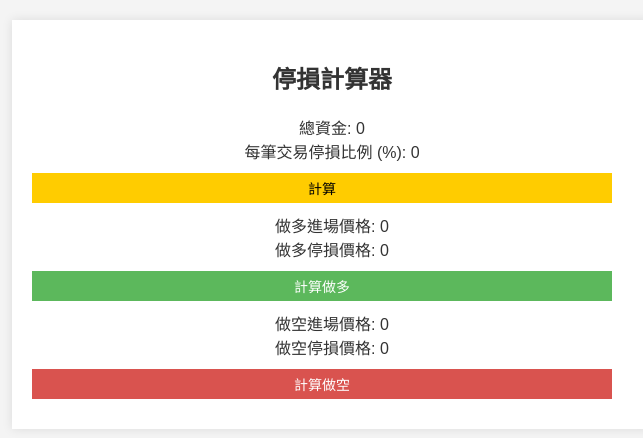
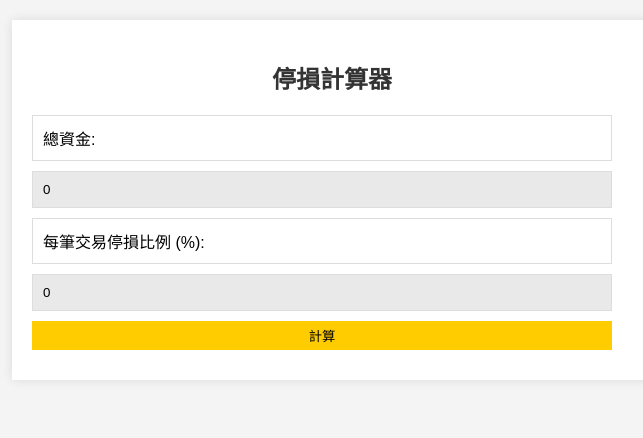
Before and after one commit to murmurcats/STOPLOSS, a Flask app: page / in a window 1280 px wide. Shown: the top 438 px of the page, without its empty margins (308-951 px from the left). Run offline with Flask 3, Linux system fonts and the light colour scheme.

Commit message:
Update index.html

```diff
--- a/templates/index.html
+++ b/templates/index.html
@@ -19,11 +19,11 @@
             background-color: #fff;
             box-shadow: 0 0 10px rgba(0, 0, 0, 0.1);
         }
-        h2, .non-input-title {
+        h2 {
             text-align: center;
             color: #333;
         }
-        label, input, .button {
+        label, input, button {
             display: block;
             width: calc(100% - 20px);
             padding: 10px;
@@ -31,9 +31,11 @@
             border: 1px solid #ddd;
             box-sizing: border-box;
         }
-        .button {
-            font-size: 14px; /* Makes buttons smaller */
-            padding: 5px;
+        input[type=number] {
+            background-color: #e9e9e9;
+        }
+        button {
+            padding: 5px 10px;
             border: none;
             margin-top: 10px;
             cursor: pointer;
@@ -50,7 +52,7 @@
             background-color: #d9534f; /* Red */
             color: white;
         }
-        .button:hover {
+        button:hover {
             opacity: 0.8;
         }
         .result {
@@ -63,13 +65,16 @@
         }
         /* Responsive adjustments */
         @media (max-width: 768px) {
-            .button {
+            label, input, button {
                 font-size: 16px;
             }
             .container {
                 width: 95%;
                 margin: 10px auto;
                 padding: 10px;
+            }
+            .button {
+                padding: 10px 20px;
             }
         }
     </style>
@@ -78,11 +83,13 @@
     <div class="container">
         <h2>停損計算器</h2>
         <form method="post">
-            <div class="non-input-title">總資金: {{ total_capital }}</div>
+            <label for="total_capital">總資金:</label>
+            <input type="number" id="total_capital" name="total_capital" value="{{ total_capital }}" step="any">
 
-            <div class="non-input-title">每筆交易停損比例 (%): {{ stop_loss_percentage }}</div>
+            <label for="stop_loss_percentage">每筆交易停損比例 (%):</label>
+            <input type="number" id="stop_loss_percentage" name="stop_loss_percentage" value="{{ stop_loss_percentage }}" step="0.01">
 
-            <button type="submit" class="button calculate-button">計算</button>
+            <button type="submit" class="calculate-button">計算</button>
 
             {% if stop_loss_amount > 0 %}
                 <div class="result">
@@ -91,12 +98,14 @@
             {% endif %}
 
             <!-- 做多操作 -->
-            <div id="long_operation" class="{{ 'hidden' if not show_long_operation }}">
-                <div class="non-input-title">做多進場價格: {{ long_entry_price }}</div>
+            <div id="long_operation" style="{{ 'display:none;' if not show_long_operation }}">
+                <label for="long_entry_price">做多進場價格:</label>
+                <input type="number" id="long_entry_price" name="long_entry_price" value="{{ long_entry_price }}" step="any">
 
-                <div class="non-input-title">做多停損價格: {{ long_stop_loss_price }}</div>
+                <label for="long_stop_loss_price">做多停損價格:</label>
+                <input type="number" id="long_stop_loss_price" name="long_stop_loss_price" value="{{ long_stop_loss_price }}" step="any">
 
-                <button type="submit" name="long_calculate" class="button long-calculate-button">計算做多</button>
+                <button type="submit" name="long_calculate" class="long-calculate-button">計算做多</button>
             </div>
 
             {% if long_results_shown %}
@@ -107,12 +116,14 @@
             {% endif %}
 
             <!-- 做空操作 -->
-            <div id="short_operation" class="{{ 'hidden' if not show_short_operation }}">
-                <div class="non-input-title">做空進場價格: {{ short_entry_price }}</div>
+            <div id="short_operation" style="{{ 'display:none;' if not show_short_operation }}">
+                <label for="short_entry_price">做空進場價格:</label>
+                <input type="number" id="short_entry_price" name="short_entry_price" value="{{ short_entry_price }}" step="any">
 
-                <div class="non-input-title">做空停損價格: {{ short_stop_loss_price }}</div>
+                <label for="short_stop_loss_price">做空停損價格:</label>
+                <input type="number" id="short_stop_loss_price" name="short_stop_loss_price" value="{{ short_stop_loss_price }}" step="any">
 
-                <button type="submit" name="short_calculate" class="button short-calculate-button">計算做空</button>
+                <button type="submit" name="short_calculate" class="short-calculate-button">計算做空</button>
             </div>
 
             {% if short_results_shown %}
```
